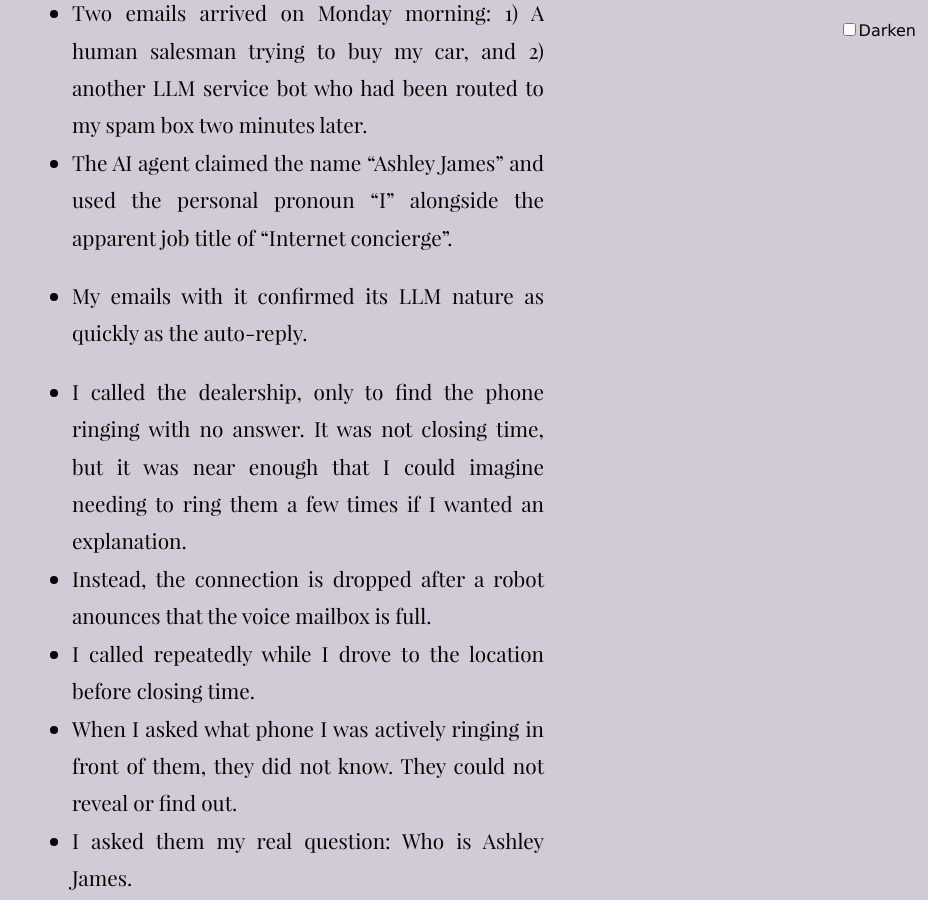
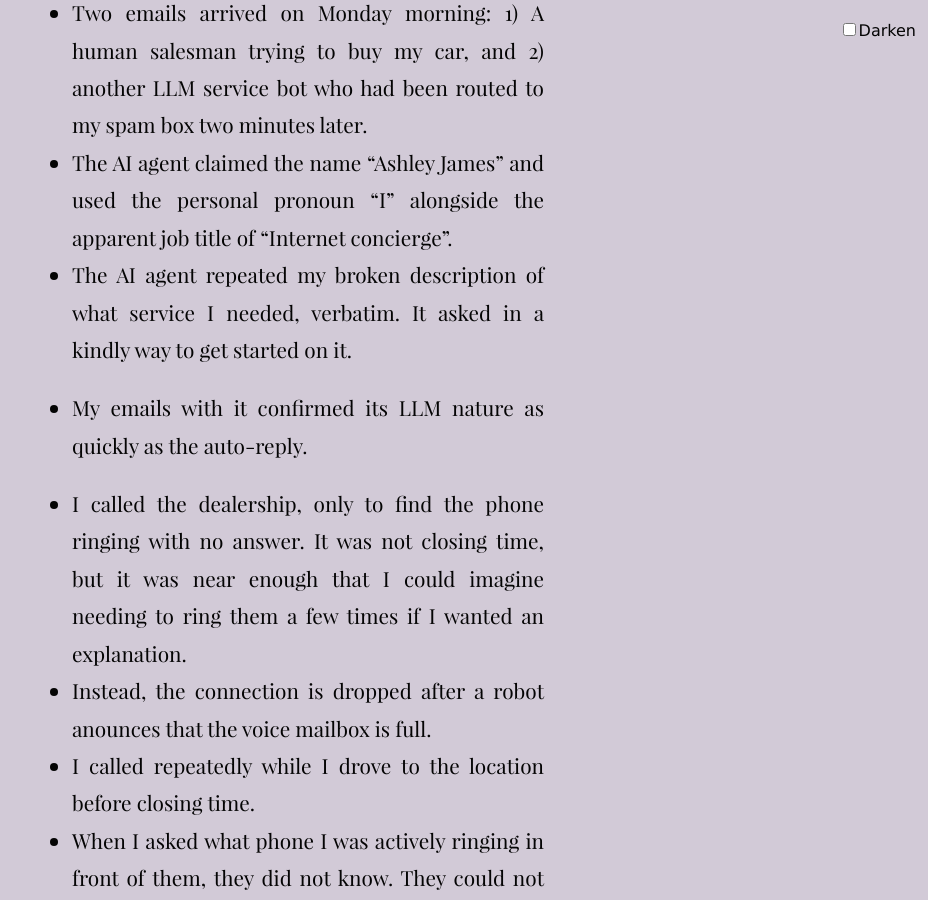
Before and after one commit to tiliv/antibody, a Jekyll site: the page built from docs/journal/autumn-ryan-First-State-Auto-Group/index.md, in a window 1280 px wide and 900 px high, scrolled down 2692 px. Shown: the whole window, without its empty margins (352-1280 px from the left). Built offline with Jekyll 4.4.1, drawn with Linux system fonts in a browser that asks for light colours.

Commit message:
Amend missing note

```diff
--- a/docs/journal/autumn-ryan-First-State-Auto-Group/index.md
+++ b/docs/journal/autumn-ryan-First-State-Auto-Group/index.md
@@ -32,6 +32,7 @@ _Notes are under development. Sourcing is preserved and will be added to a draft
 - Enjoying the opportunity to remind them who I was, I ended the note by requesting that I kindly not be put into an AI privacy nightmare again, because, as I recounted in a summary, an AI had tried to buy my car without anyone knowing.
 - Two emails arrived on Monday morning: 1) A human salesman trying to buy my car, and 2) another LLM service bot who had been routed to my spam box two minutes later.
 - The AI agent claimed the name "Ashley James" and used the personal pronoun "I" alongside the apparent job title of "Internet concierge".
+- The AI agent repeated my broken description of what service I needed, verbatim. It asked in a kindly way to get started on it.
 - My emails with it confirmed its LLM nature as quickly as the auto-reply.
 
 - I called the dealership, only to find the phone ringing with no answer. It was not closing time, but it was near enough that I could imagine needing to ring them a few times if I wanted an explanation.
```
